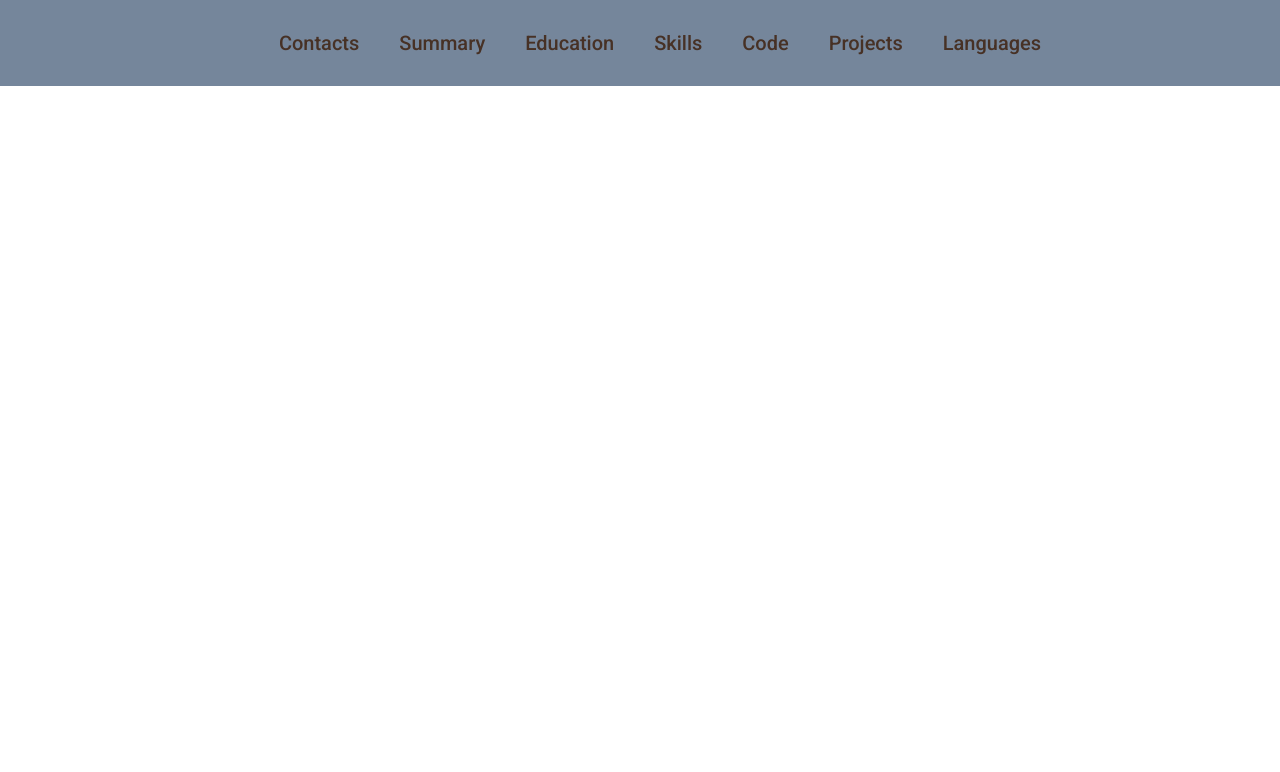
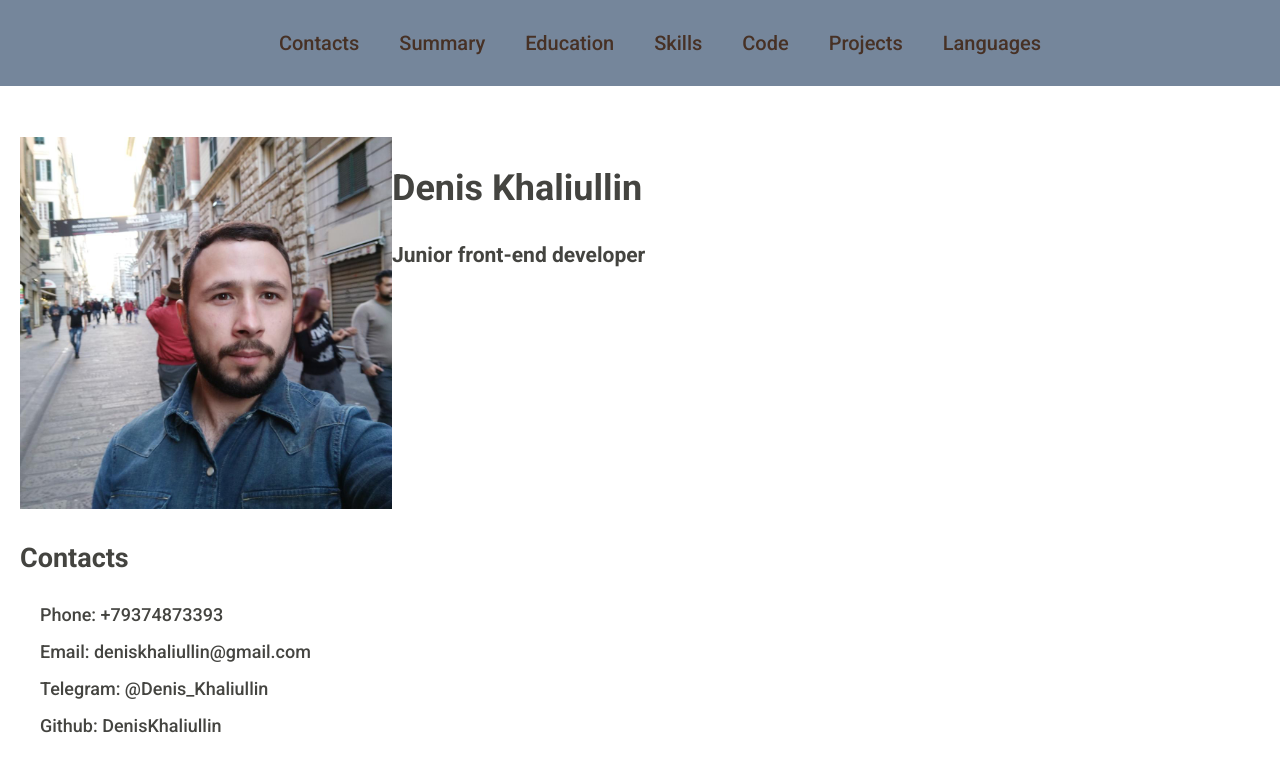
Before and after one commit to DenisKhaliullin/rsschool-cv, a plain HTML site: page index.html in a window 1280 px wide. Drawn offline with Linux system fonts and the light colour scheme.

Commit message:
feat: add profile and section cantacts

```diff
--- a/index.html
+++ b/index.html
@@ -26,7 +26,26 @@
         </div>
     </header>
     <main class="main">
-        <div class="container"></div>
+        <div class="container main__container">
+            <div class="left-column">
+                <img class="section__profile-logo" src="./assets/images/profile.jpeg" alt="profile-foto">
+                <section class="section" id="contacts">
+                    <h2 class="section__title">Contacts</h2>
+                    <ul class="section__list">
+                        <li class="section__item contact__item">Phone: <a href="tel:+79374873393" class="section__link">+79374873393</a></li>
+                        <li class="section__item contact__item">Email: <a href="mailto:deniskhaliullin@gmail.com" class="section__link">deniskhaliullin@gmail.com</a></li>
+                        <li class="section__item contact__item">Telegram: <a href="https://t.me/Denis_Khaliullin" class="section__link">@Denis_Khaliullin</a></li>
+                        <li class="section__item contact__item">Github: <a href="https://github.com/DenisKhaliullin" class="section__link">DenisKhaliullin</a></li>
+                    </ul>
+                </section>
+            </div>
+            <div class="right-column">
+                <div class="section__profile-title">
+                    <h1 class="section__title section__profile-title">Denis Khaliullin</h1>
+                    <h3 class="section__subtitle">Junior front-end developer</h3>
+                </div>
+            </div>
+        </div>
     </main>
     <footer class="footer">
         <div class="container"></div>
--- a/style.css
+++ b/style.css
@@ -1,9 +1,3 @@
-:root {
-    --main-color: #3f4652;
-    --second-color: #ebece0;
-    --title-color: #3f4652;
-}
-
 * {
     box-sizing: border-box;
 }
@@ -27,7 +21,10 @@ body {
 .container {
     max-width: 1440px;
     margin: 0 auto;
+    padding: 0 20px;
 }
+
+/*header*/
 
 .header {
     background-color: #75869b;
@@ -76,3 +73,40 @@ body {
         width: calc(100% - 30px);
       }
 }
+
+/*main*/
+
+.main__container {
+    display: flex;
+}
+
+.left-column {
+    width: 30%;
+}
+
+.right-column {
+    width: 70%;
+}
+
+.section__profile-logo {
+    width: 100%;
+    object-fit: cover;
+}
+
+.section__list {
+    margin: 0;
+    padding: 0;
+    list-style: none;
+}
+
+.section__item {
+    margin: 0;
+    margin-bottom: 10px;
+    padding: 0;
+    padding-left: 20px;
+}
+
+.section__link {
+    text-decoration: none;
+    color: #444440;
+}
```
Also changed, not shown: assets/images/profile.jpeg (added).
